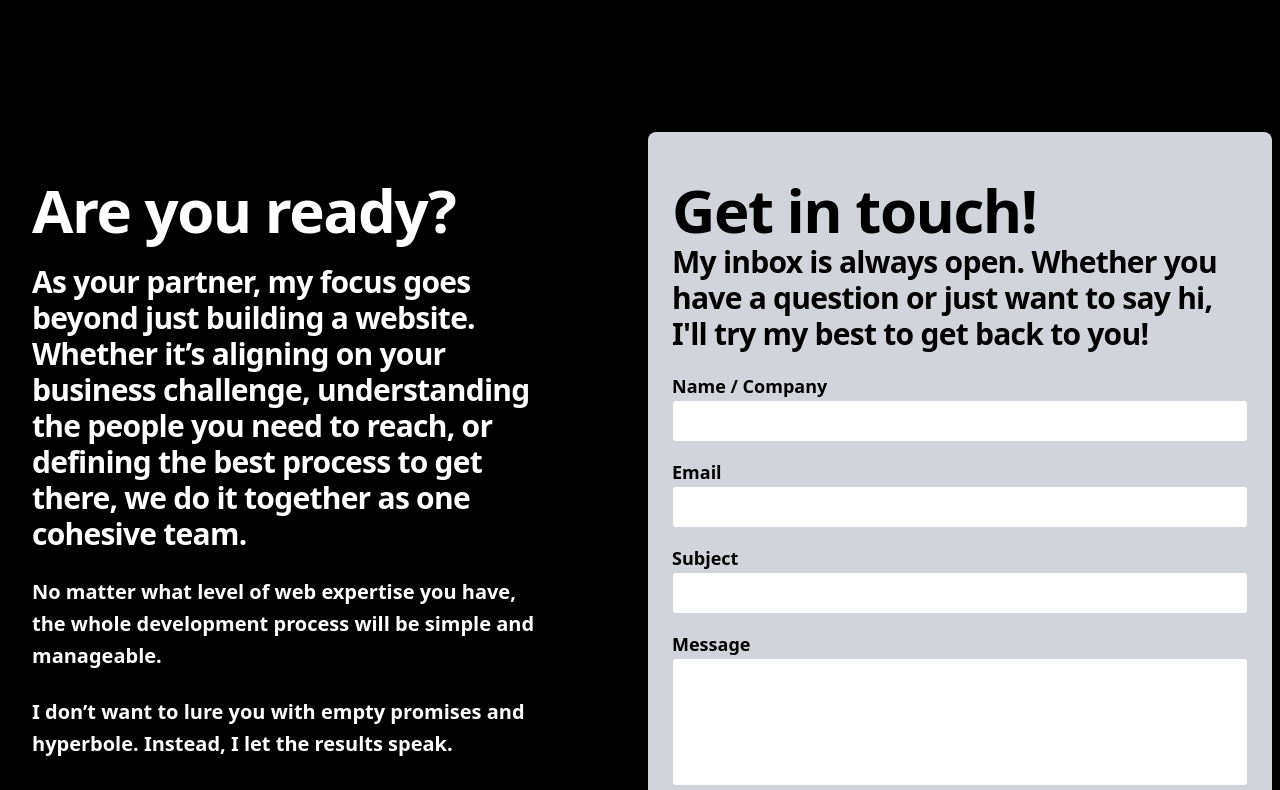
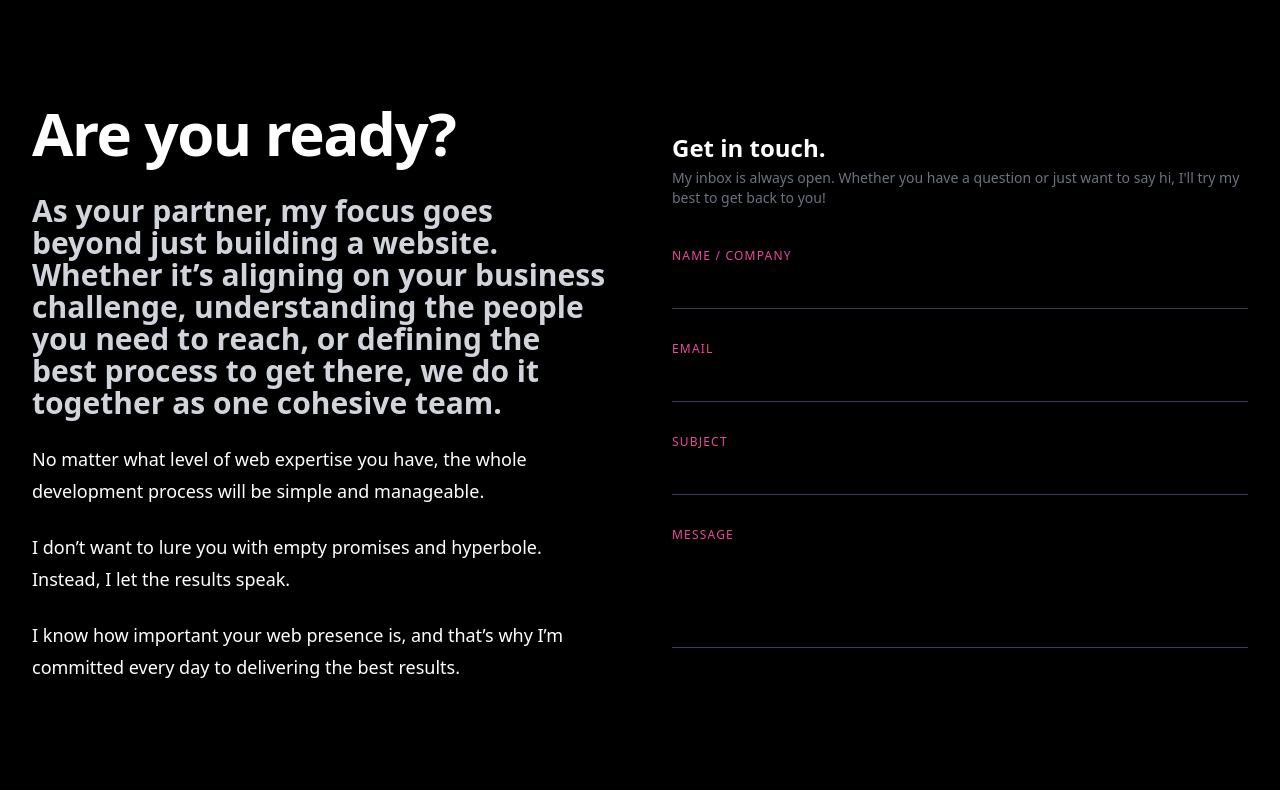
Before and after one commit to Gian1984/portfolioGian, a Vue app: page / in a window 1280 px wide. Shown: the part 8740-9530 px from the top of the page. Built offline with nearby package versions, Linux system fonts and the light colour scheme.

Commit message:
update form

```diff
--- a/src/views/Home.vue
+++ b/src/views/Home.vue
@@ -706,82 +706,70 @@ export default {
       </div>
     </div>
 
-    <div class="relative isolate bg-black py-12 sm:py-24">
-      <div class="mx-auto grid max-w-7xl grid-cols-1 lg:grid-cols-2">
-        <div class="relative px-6 pb-12 pt-12 sm:pt-24 sm:pb-24 lg:static lg:px-8 lg:py-24">
-          <div class="mx-auto max-w-xl lg:mx-0 lg:max-w-lg">
+    <div class="relative isolate bg-black py-16 sm:py-28">
+      <div class="mx-auto max-w-7xl grid grid-cols-1 lg:grid-cols-2 gap-16 px-6 lg:px-8">
+
+        <!-- Left: text -->
+        <div class="flex flex-col justify-center">
           <h2 id="contact" class="text-4xl font-bold tracking-tight sm:text-6xl text-white">Are you ready?</h2>
-            <p class="mt-6 text-3xl font-semibold tracking-tight text-white">
+          <p class="mt-8 text-3xl font-semibold leading-8 text-gray-300">
             As your partner, my focus goes beyond just building a website. Whether it’s aligning on your business challenge, understanding the people you need to reach, or defining the best process to get there, we do it together as one cohesive team.
           </p>
-
-            <p class="mt-6 text-xl leading-8 font-semibold text-white">
+          <p class="mt-6 text-lg leading-8 text-white">
             No matter what level of web expertise you have, the whole development process will be simple and manageable.
           </p>
-            <p class="mt-6 text-xl leading-8 font-semibold text-white">
+          <p class="mt-6 text-lg leading-8 text-white">
             I don’t want to lure you with empty promises and hyperbole. Instead, I let the results speak.
           </p>
-            <p class="mt-6 text-xl leading-8 font-semibold text-white">
+          <p class="mt-6 text-lg leading-8 text-white">
             I know how important your web presence is, and that’s why I’m committed every day to delivering the best results.
           </p>
         </div>
+
+        <!-- Right: form -->
+        <form ref="form" @submit.prevent="sendEmail" class="flex flex-col justify-center">
+          <div class="pt-8">
+            <h3 class="text-2xl font-bold text-white mb-1">Get in touch.</h3>
+            <p class="text-gray-500 text-sm mb-10">My inbox is always open. Whether you have a question or just want to say hi, I'll try my best to get back to you!</p>
+            <div class="space-y-8">
+              <div>
+                <label for="name" class="block text-xs uppercase tracking-widest text-pink-500 mb-2">Name / Company</label>
+                <input v-model="name" type="text" id="name" name="name" class="w-full bg-transparent border-0 border-b border-gray-700 focus:border-pink-500 text-white text-sm outline-none py-2 transition-colors duration-200" required>
               </div>
-        <form ref="form" @submit.prevent="sendEmail">
-          <div class="container px-2 py-12 mx-auto flex">
-            <div class="relative flex flex-col min-w-0 break-words w-full mb-6 shadow-lg rounded-lg bg-gray-300 pt-12 pb-12 pl-6 pr-6">
-              <h2 class="text-4xl font-bold tracking-tight sm:text-6xl text-black mb-1 ">Get in touch!</h2>
-              <p class="text-3xl font-semibold tracking-tight">My inbox is always open. Whether you have a question or just want to say hi, I'll try my best to get back to you!</p>
-              <div class="relative mb-4 mt-5">
-                <label for="name" class="text-sm sm:text-lg leading-8 text-black font-semibold">Name / Company</label>
-                <input v-model="name" type="text" id="name" name="name" class="w-full bg-white rounded border border-gray-300 focus:border-orange-500 focus:ring-2 focus:ring-orange-200 text-sm outline-none text-gray-700 py-1 px-3 leading-8 transition-colors duration-200 ease-in-out" required>
+              <div>
+                <label for="email" class="block text-xs uppercase tracking-widest text-pink-500 mb-2">Email</label>
+                <input v-model="email" type="email" id="email" name="email" class="w-full bg-transparent border-0 border-b border-gray-700 focus:border-pink-500 text-white text-sm outline-none py-2 transition-colors duration-200" required>
               </div>
-              <div class="relative mb-4">
-                <label for="email" class="text-sm sm:text-lg leading-8 text-black font-semibold">Email</label>
-                <input v-model="email" type="email" id="email" name="email" class="w-full bg-white rounded border border-gray-300 focus:border-orange-500 focus:ring-2 focus:ring-orange-200 text-sm outline-none text-gray-700 py-1 px-3 leading-8 transition-colors duration-200 ease-in-out" required>
+              <div>
+                <label for="subject" class="block text-xs uppercase tracking-widest text-pink-500 mb-2">Subject</label>
+                <input v-model="subject" name="subject" id="subject" type="text" class="w-full bg-transparent border-0 border-b border-gray-700 focus:border-pink-500 text-white text-sm outline-none py-2 transition-colors duration-200" required>
               </div>
-              <div class="relative mb-4">
-                <label for="subject" class="text-sm sm:text-lg leading-8 text-black font-semibold">Subject</label>
-                <input v-model="subject" name="subject" id="subject" type="text" class="w-full bg-white rounded border border-gray-300 focus:border-orange-500 focus:ring-2 focus:ring-orange-200 text-sm outline-none text-gray-700 py-1 px-3 leading-8 transition-colors duration-200 ease-in-out" required>
+              <div>
+                <label for="message" class="block text-xs uppercase tracking-widest text-pink-500 mb-2">Message</label>
+                <textarea v-model="message" id="message" name="message" rows="4" class="w-full bg-transparent border-0 border-b border-gray-700 focus:border-pink-500 text-white text-sm outline-none py-2 resize-none transition-colors duration-200" required></textarea>
               </div>
-              <div class="relative mb-4">
-                <label for="message" class="text-sm sm:text-lg leading-8 text-black font-semibold">Message</label>
-                <textarea v-model="message" id="message" name="message" class="w-full bg-white rounded border border-gray-300 focus:border-orange-500 focus:ring-2 focus:ring-orange-200 h-32 text-sm outline-none text-gray-700 py-1 px-3 resize-none leading-6 transition-colors duration-200 ease-in-out" required></textarea>
-              </div>
-              <div class="relative mb-4">
-                <!-- Replace YOUR_TURNSTILE_SITE_KEY with your key from dash.cloudflare.com/turnstile -->
+              <div>
                 <div id="turnstile-widget"></div>
               </div>
-              <button v-if="turnstileToken" type="submit" value="Send" class="mt-4 w-24 flex bg-pink-500 text-white active:bg-pink-600 font-bold uppercase text-xs px-4 py-2 rounded-full shadow hover:shadow-md outline-none focus:outline-none mr-1 mb-1 ease-linear transition-all duration-150">
-                <span class="flex">
-                  <span class="flex mt-0.5">Send</span>
-                  <ArrowRightIcon class="ml-2 h-5 w-5"></ArrowRightIcon>
-                </span>
+              <div>
+                <button v-if="turnstileToken" type="submit" class="inline-flex items-center gap-3 text-sm font-semibold uppercase tracking-widest text-white border border-white px-6 py-3 hover:bg-white hover:text-black transition-colors duration-300">
+                  Send
+                  <ArrowRightIcon class="h-4 w-4" />
                 </button>
               </div>
             </div>
-          <div class="mt-3" v-if="confirmation" >
-            <div v-if="alertsOpen" class="rounded-md bg-green-50 p-4">
-              <div class="flex">
-                <div class="flex-shrink-0">
-                  <CheckCircleIcon class="h-5 w-5 text-green-400" aria-hidden="true" />
-                </div>
-                <div class="ml-3">
-                  <p class="text-sm font-medium text-green-800">
-                    {{ confirmation }}
-                  </p>
-                </div>
-                <div class="ml-auto pl-3">
-                  <div class="-mx-1.5 -my-1.5">
-                    <button v-on:click="closeAlert()" type="button" class="inline-flex bg-green-50 rounded-md p-1.5 text-green-500 hover:bg-green-100 focus:outline-none focus:ring-2 focus:ring-offset-2 focus:ring-offset-green-50 focus:ring-green-600">
-                      <span class="sr-only">Dismiss</span>
+            <div class="mt-8" v-if="confirmation">
+              <div v-if="alertsOpen" class="flex items-center gap-3 border border-green-500 rounded p-4 bg-green-900/30">
+                <CheckCircleIcon class="h-5 w-5 text-green-400 flex-shrink-0" aria-hidden="true" />
+                <p class="text-sm font-medium text-green-300 flex-1">{{ confirmation }}</p>
+                <button v-on:click="closeAlert()" type="button" class="text-green-400 hover:text-green-300 focus:outline-none">
                   <XCircleIcon class="h-5 w-5" aria-hidden="true" />
                 </button>
               </div>
             </div>
           </div>
-            </div>
-          </div>
         </form>
+
       </div>
     </div>
 
```
Lines whose indentation alone changed are shown as unchanged.
